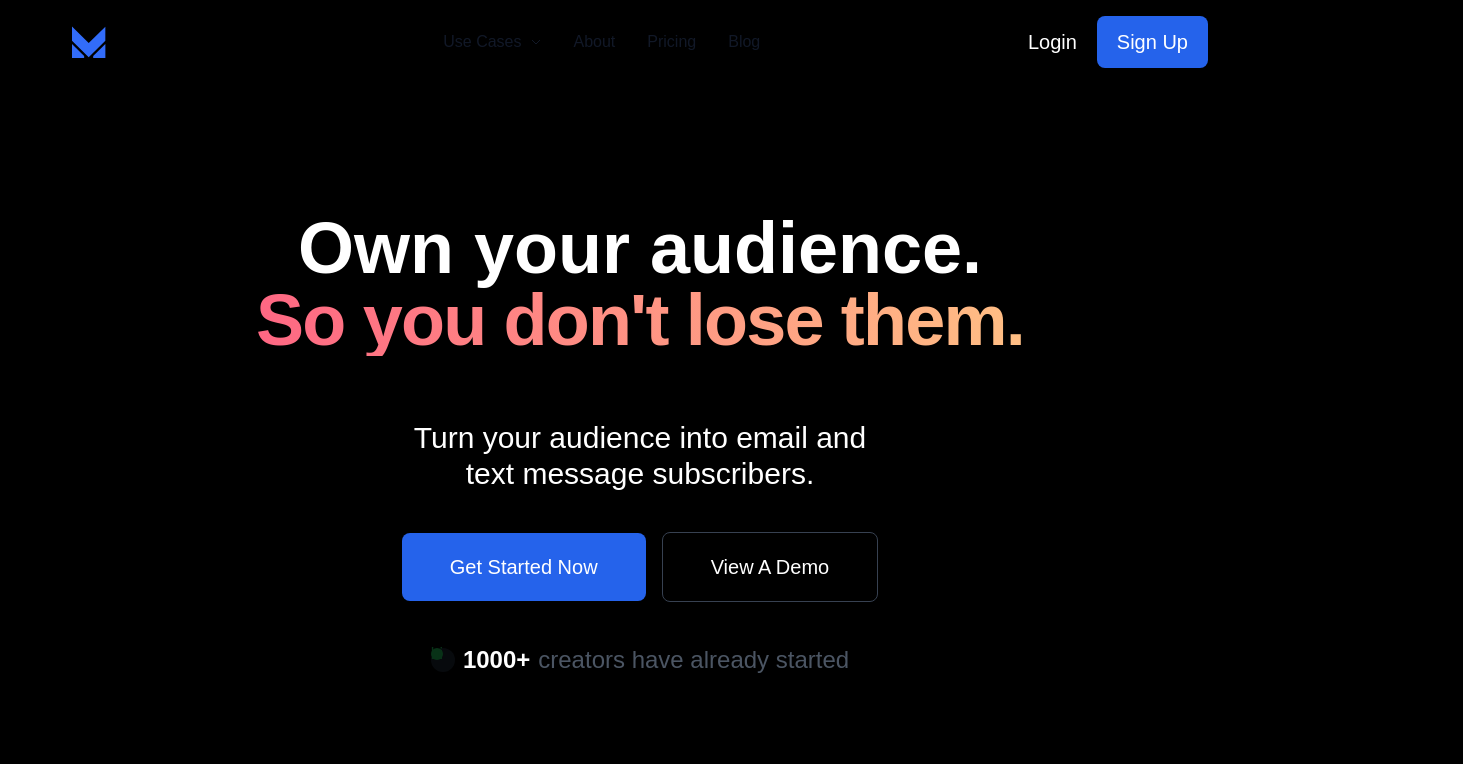
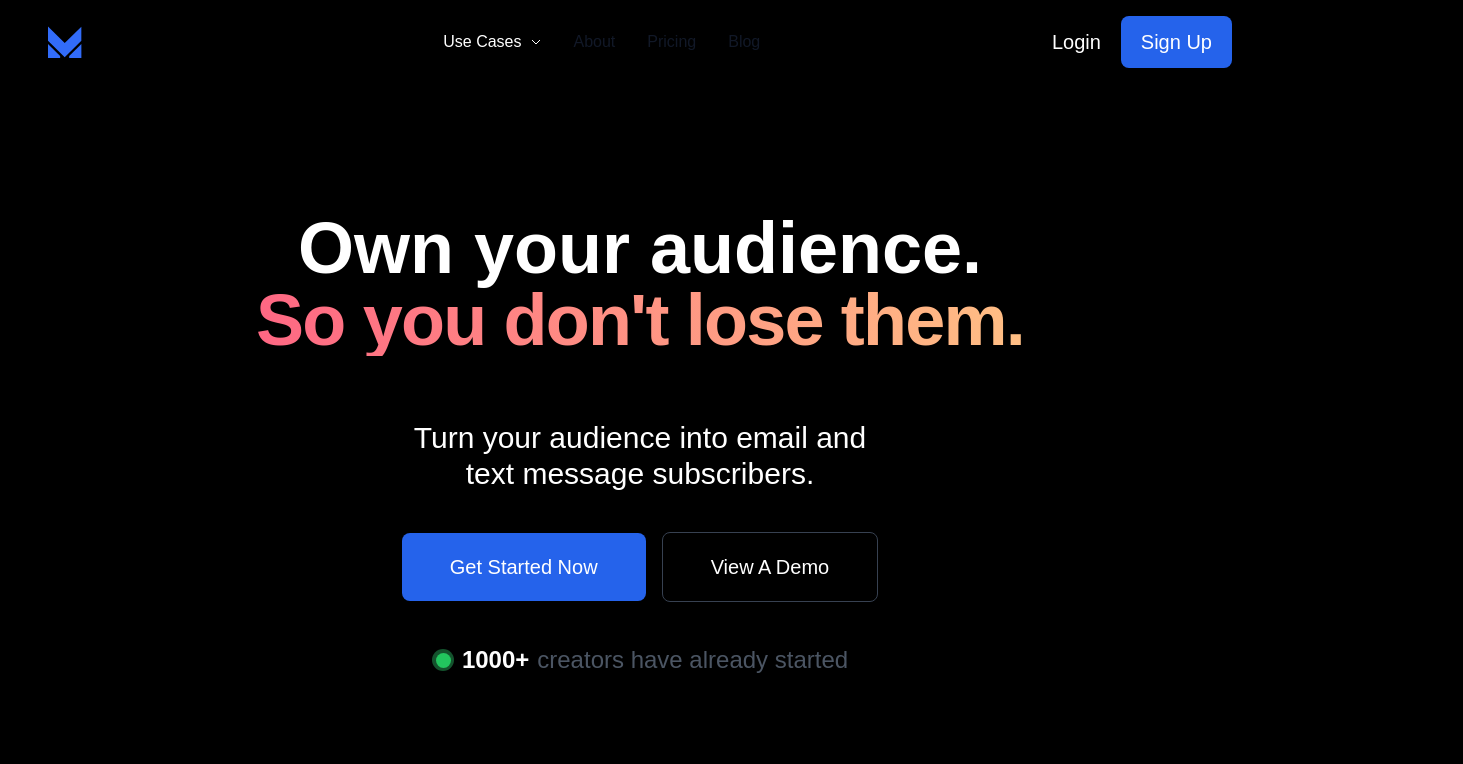
Before and after one commit to flexita24/Marico, a React (Vite) app: page / in a window 1280 px wide. Shown: the top 764 px of the page, 1463 px wide, since content can reach past the window. Built offline with nearby package versions, Linux system fonts and the light colour scheme.

Commit message:
finished

```diff
--- a/src/components/Navbar.jsx
+++ b/src/components/Navbar.jsx
@@ -10,7 +10,7 @@ const Navbar = () => {
 
   return (
     <nav className="bg-transparent w-full z-20 top-0 start-0">
-      <div className="flex flex-wrap items-center justify-between mx-4 md:mx-14 p-4">
+      <div className="flex flex-wrap items-center justify-between mx-4 md:mx-8 p-4">
         <a href="/" className="flex items-center space-x-3 rtl:space-x-reverse">
           <img src="/assets/logo.svg" className="h-8" alt="Flowbite Logo" />
           <span className="self-center text-2xl font-semibold whitespace-nowrap dark:text-white">
@@ -21,7 +21,7 @@ const Navbar = () => {
           <Button className="bg-transparent text-[#707070] py-3 px-5" text="Login" />
           <Button className="bg-[#306EF7] py-3 px-5" text="Sign Up" />
         </div>
-        <div className="flex md:hidden">
+        <div className="flex md:hidden lg:hidden">
           <button
             onClick={toggleMenu}
             className="inline-flex items-center p-2 w-10 h-10 justify-center text-sm text-gray-500 rounded-lg hover:bg-gray-100 focus:outline-none focus:ring-2 focus:ring-gray-200 dark:text-gray-400 dark:hover:bg-gray-700 dark:focus:ring-gray-600"
@@ -49,7 +49,7 @@ const Navbar = () => {
               <button
                 id="dropdownNavbarLink"
                 data-dropdown-toggle="dropdownNavbar"
-                className="flex items-center justify-between w-full py-2 px-3 text-gray-900 hover:bg-gray-100 md:hover:bg-transparent md:border-0 md:hover:text-blue-700 md:p-0 md:w-auto dark:text-white md:dark:hover:text-blue-500 dark:focus:text-white dark:hover:bg-gray-700 md:dark:hover:bg-transparent"
+                className="flex items-center justify-between w-full py-2 px-3 text-white md:border-0 md:hover:text-blue-700 md:p-0 md:w-auto dark:text-white md:dark:hover:text-blue-500 dark:focus:text-white"
               >
                 Use Cases{" "}
                 <svg
--- a/src/index.css
+++ b/src/index.css
@@ -4,6 +4,10 @@
 
 @import url('https://fonts.googleapis.com/css2?family=Poppins:ital,wght@0,100;0,200;0,300;0,400;0,500;0,600;0,700;0,800;0,900;1,100;1,200;1,300;1,400;1,500;1,600;1,700;1,800;1,900&display=swap');
 
+#root{
+    overflow-x: auto;
+}
+
 body{
     background-color: black;
     font-family: "Poppins", sans-serif;
--- a/src/page/Footer.jsx
+++ b/src/page/Footer.jsx
@@ -5,7 +5,11 @@ const Footer = () => {
     <div className="mt-8 md:mt-32 text-white min-h-screen">
       <div className="flex justify-center items-center p-4">
         <div className="container mx-auto flex justify-center items-center">
-          <img src="/assets/logo.svg" className="w-24 md:w-48 h-24 md:h-48" alt="" />
+          <img
+            src="/assets/logo.svg"
+            className="w-24 md:w-48 h-24 md:h-48"
+            alt=""
+          />
         </div>
       </div>
       <div className="flex flex-col items-center justify-center text-center my-8 md:my-16">
@@ -20,11 +24,12 @@ const Footer = () => {
           text="Get Started Now"
         />
         <div className="flex justify-center gap-2 md:gap-4 mt-6 md:mt-10">
-          <div className="w-6 h-6 bg-[#042F16] rounded-full opacity-25">
-            <span className="w-3 h-3 bg-[#32ff88] text-[#32ff88] rounded-full"></span>
-          </div>
+          <p className="h-[22px] w-[22px] rounded-full bg-green-900  ">
+            <p className=" ml-1 mt-1  h-[15px] w-[15px] rounded-full bg-green-500"></p>
+          </p>
           <p className="text-gray-600 text-lg md:text-xl lg:-mt-2 font-normal leading-6 md:leading-8 tracking-normal text-center">
-            <span className="text-white font-bold">1000+</span> creators have already started
+            <span className="text-white font-bold">1000+</span> creators have
+            already started
           </p>
         </div>
       </div>
@@ -33,7 +38,10 @@ const Footer = () => {
         <div className="flex flex-col md:flex-row justify-between items-center">
           <div className="flex space-x-4 md:space-x-7">
             <div className="block">
-              <a href="#" className="flex items-center gap-2 md:gap-4 py-2 md:py-4 px-2 md:px-4">
+              <a
+                href="#"
+                className="flex items-center gap-2 md:gap-4 py-2 md:py-4 px-2 md:px-4"
+              >
                 <img
                   className="w-[47px] md:w-16 h-[52px] lg:-mt-16 md:h-16"
                   src="/assets/logo.svg"
--- a/src/page/Header.jsx
+++ b/src/page/Header.jsx
@@ -4,7 +4,7 @@ import Navbar from "../components/Navbar";
 const Header = () => {
   return (
     <>
-      <header className="text-center">
+      <header className="text-center mx-auto align-items-center justify-center">
         <Navbar />
         <div className="heading pt-16 lg:pt-32 text-center align-items-center inline-block">
           <h1 className="text-white font-bold text-4xl lg:text-7xl tracking-normal text-center">
@@ -37,11 +37,9 @@ const Header = () => {
             />
           </div>
           <div className="flex justify-center items-center gap-2 mt-5 lg:mt-10">
-            <div className="w-6 h-6 bg-gray-800 rounded-full opacity-25">
-              <span className="w-3 h-3 bg-green-500 text-green-500 rounded-full flex items-center justify-center">
-                hi
-              </span>
-            </div>
+            <p className="h-[22px] w-[22px] rounded-full bg-green-900  ">
+              <p className=" ml-1 mt-1  h-[15px] w-[15px] rounded-full bg-green-500"></p>
+            </p>
 
             <p className="text-gray-600 text-lg lg:text-2xl font-normal leading-6 lg:leading-9 tracking-normal text-center flex gap-2">
               <span className="text-white text-lg lg:text-2xl font-bold leading-6 lg:leading-9 tracking-normal text-left">
```
